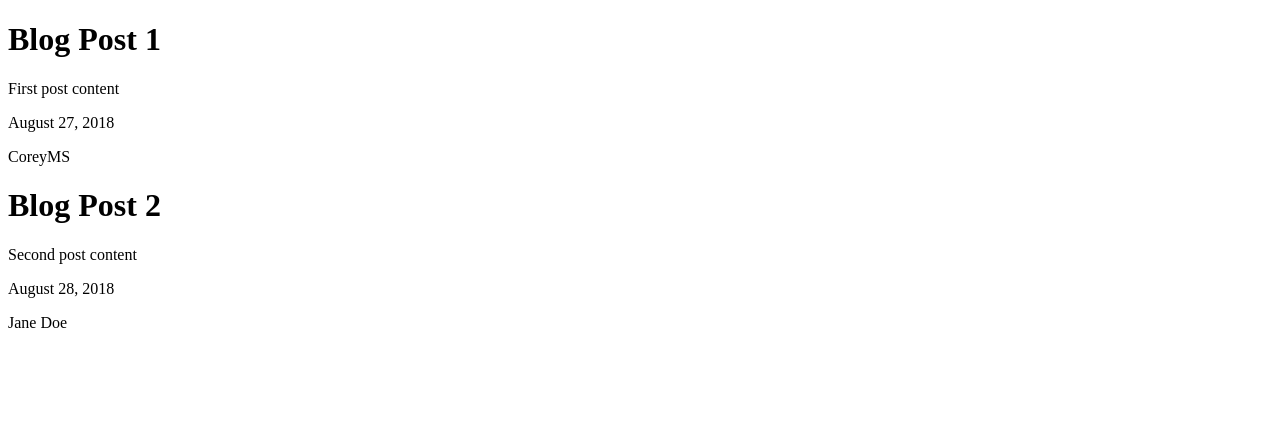
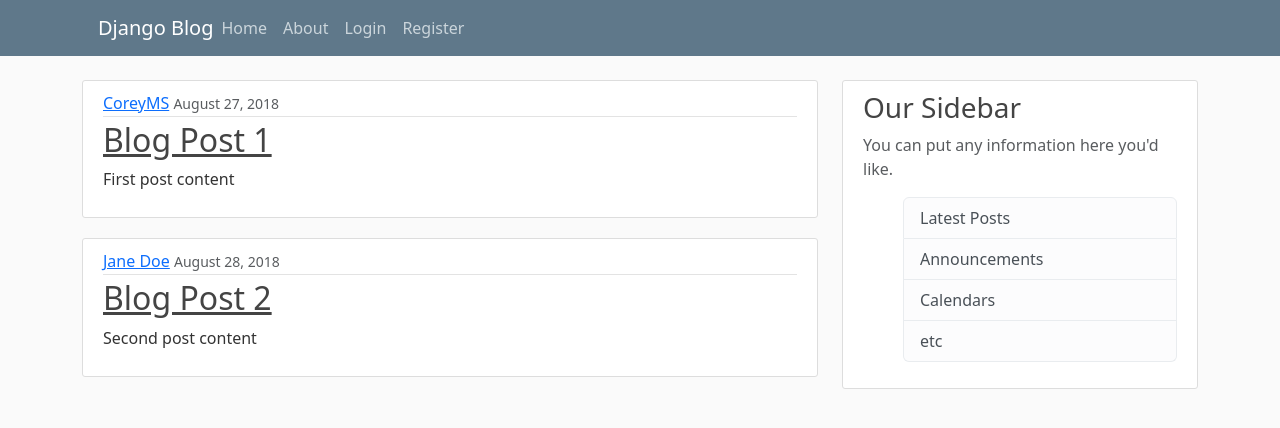
Before and after one commit to md-armaan13/python-project, a Django app: page /blog/home/ in a window 1280 px wide. Shown: the top 428 px of the page. Run offline with Django 4.2, Linux system fonts and the light colour scheme.

Commit message:
adding template inheritance and static files.. css

```diff
--- /dev/null
+++ b/blog/static/blog/main.css
@@ -0,0 +1,84 @@
+body {
+    background: #fafafa;
+    color: #333333;
+    margin-top: 5rem;
+  }
+
+  h1, h2, h3, h4, h5, h6 {
+    color: #444444;
+  }
+
+  ul {
+    margin: 0;
+  }
+
+  .bg-steel {
+    background-color: #5f788a;
+  }
+
+  .site-header .navbar-nav .nav-link {
+    color: #cbd5db;
+  }
+
+  .site-header .navbar-nav .nav-link:hover {
+    color: #ffffff;
+  }
+
+  .site-header .navbar-nav .nav-link.active {
+    font-weight: 500;
+  }
+
+  .content-section {
+    background: #ffffff;
+    padding: 10px 20px;
+    border: 1px solid #dddddd;
+    border-radius: 3px;
+    margin-bottom: 20px;
+  }
+
+  .article-title {
+    color: #444444;
+  }
+
+  a.article-title:hover {
+    color: #428bca;
+    text-decoration: none;
+  }
+
+  .article-content {
+    white-space: pre-line;
+  }
+
+  .article-img {
+    height: 65px;
+    width: 65px;
+    margin-right: 16px;
+  }
+
+  .article-metadata {
+    padding-bottom: 1px;
+    margin-bottom: 4px;
+    border-bottom: 1px solid #e3e3e3
+  }
+
+  .article-metadata a:hover {
+    color: #333;
+    text-decoration: none;
+  }
+
+  .article-svg {
+    width: 25px;
+    height: 25px;
+    vertical-align: middle;
+  }
+
+  .account-img {
+    height: 125px;
+    width: 125px;
+    margin-right: 20px;
+    margin-bottom: 16px;
+  }
+
+  .account-heading {
+    font-size: 2.5rem;
+  }
--- /dev/null
+++ b/blog/templates/blog/base.html
@@ -0,0 +1,41 @@
+{% load static %}
+
+<!DOCTYPE html>
+<html lang="en">
+<head>
+    <meta charset="UTF-8">
+    <meta name="viewport" content="width=device-width, initial-scale=1.0">
+    {%if title%}
+      <title>{{title}}</title>
+    {%else%}
+      <title>Django Blog</title>
+    {%endif%}
+    <link rel="stylesheet" href="https://cdn.jsdelivr.net/npm/bootstrap@5.3.0/dist/css/bootstrap.rtl.min.css" integrity="sha384-PJsj/BTMqILvmcej7ulplguok8ag4xFTPryRq8xevL7eBYSmpXKcbNVuy+P0RMgq" crossorigin="anonymous">
+    <link rel="stylesheet" href="{% static 'blog/main.css' %}">
+</head>
+<body>
+    {% include 'blog/header.html' %}
+    <main role="main" class="container">
+        <div class="row">
+          <div class="col-md-8">
+            {% block content %}{% endblock %}
+          </div>
+          <div class="col-md-4">
+            <div class="content-section">
+              <h3>Our Sidebar</h3>
+              <p class='text-muted'>You can put any information here you'd like.
+                <ul class="list-group">
+                  <li class="list-group-item list-group-item-light">Latest Posts</li>
+                  <li class="list-group-item list-group-item-light">Announcements</li>
+                  <li class="list-group-item list-group-item-light">Calendars</li>
+                  <li class="list-group-item list-group-item-light">etc</li>
+                </ul>
+              </p>
+            </div>
+          </div>
+        </div>
+      </main>
+
+    <script src="https://cdn.jsdelivr.net/npm/bootstrap@5.3.0/dist/js/bootstrap.bundle.min.js" integrity="sha384-geWF76RCwLtnZ8qwWowPQNguL3RmwHVBC9FhGdlKrxdiJJigb/j/68SIy3Te4Bkz" crossorigin="anonymous"></script>
+</body>
+</html>
--- /dev/null
+++ b/blog/templates/blog/header.html
@@ -0,0 +1,21 @@
+<header class="site-header bg-steel" >
+    <nav class="navbar navbar-expand-md navbar-dark bg-steel fixed-top">
+      <div class="container">
+        <a class="navbar-brand mr-4" href="/">Django Blog</a>
+        <button class="navbar-toggler" type="button" data-toggle="collapse" data-target="#navbarToggle" aria-controls="navbarToggle" aria-expanded="false" aria-label="Toggle navigation">
+        <span class="navbar-toggler-icon"></span>
+        </button>
+        <div class="collapse navbar-collapse" id="navbarToggle">
+          <div class="navbar-nav mr-auto">
+            <a class="nav-item nav-link" href="/">Home</a>
+            <a class="nav-item nav-link" href="/about">About</a>
+          </div>
+          <!-- Navbar Right Side -->
+          <div class="navbar-nav">
+            <a class="nav-item nav-link" href="#">Login</a>
+            <a class="nav-item nav-link" href="#">Register</a>
+          </div>
+        </div>
+      </div>
+    </nav>
+  </header>
--- a/blog/templates/blog/home.html
+++ b/blog/templates/blog/home.html
@@ -1,21 +1,16 @@
-<!DOCTYPE html>
-<html lang="en">
-<head>
-    <meta charset="UTF-8">
-    <meta http-equiv="X-UA-Compatible" content="IE=edge">
-    <meta name="viewport" content="width=device-width, initial-scale=1.0">
-    {%if title%}
-        <title>{{title}}</title>
-    {%else%}
-        <title>Django Blog</title>
-    {%endif%}
-</head>
-<body>
+{% extends "blog/base.html" %}
+
+{% block content %}
     {% for post in posts %}
-        <h1>{{ post.title }}</h1>
-        <p>{{ post.content }}</p>
-        <p>{{ post.date_posted }}</p>
-        <p>{{ post.author }}</p>
+        <article class="media content-section">
+            <div class="media-body">
+                <div class="article-metadata">
+                    <a href="#" class="mr-2">{{post.author}}</a>
+                    <small class="text-muted">{{post.date_posted}}</small>
+                </div>
+                <h2><a class="article-title" href="#">{{post.title}}</a></h2>
+                <p class="article-content">{{post.content}}</p>
+            </div>
+        </article>
     {% endfor %}
-</body>
-</html>
+{% endblock content %}
```
Also changed, not shown: blog/templates/blog/about.html (+5 -12 lines).
